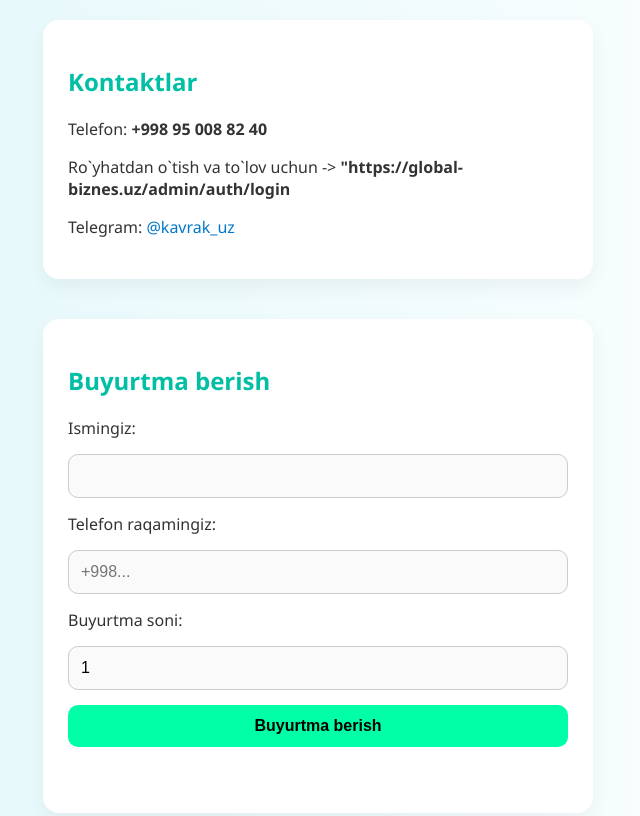
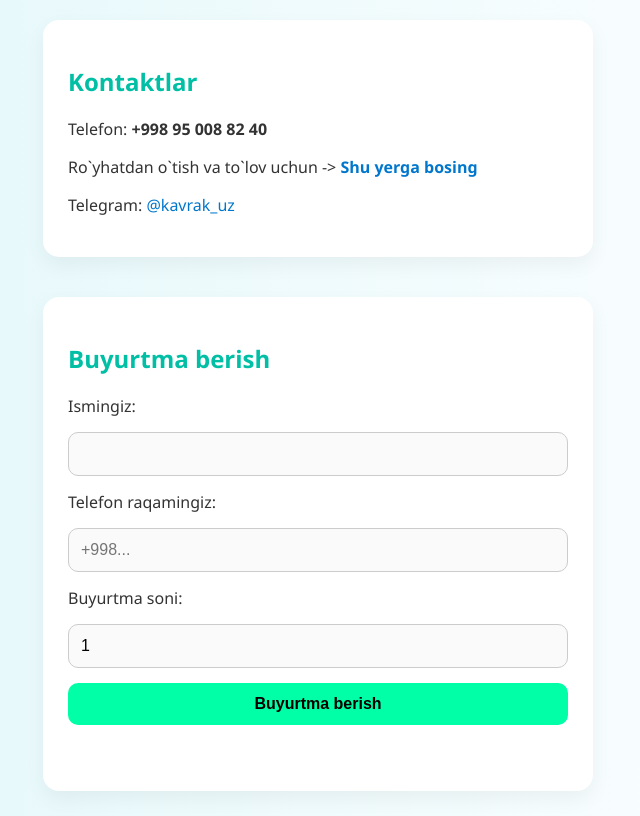
Before and after one commit to Good-bro09/kavrak-sayti-buyrtma, a plain HTML site: page index.html in a window 1280 px wide. Shown: the top 816 px of the page, without its empty margins (322-962 px from the left). Drawn offline with Linux system fonts and the light colour scheme.

Commit message:
Update index.html

```diff
--- a/index.html
+++ b/index.html
@@ -91,7 +91,7 @@
   <section id="kontakt" class="contact">
     <h2>Kontaktlar</h2>
     <p>Telefon: <strong>+998 95 008 82 40</strong></p>
-    <p>Ro`yhatdan o`tish va to`lov uchun -> <strong>"https://global-biznes.uz/admin/auth/login</strong></p>
+    <p>Ro`yhatdan o`tish va to`lov uchun -> <strong><a href="https://global-biznes.uz/admin/auth/login">  Shu yerga bosing</a></strong></p>
     <p>Telegram: <a href="https://t.me/Kavrak_shifo_nur" target="_blank">@kavrak_uz</a></p>
   </section>
 
```
